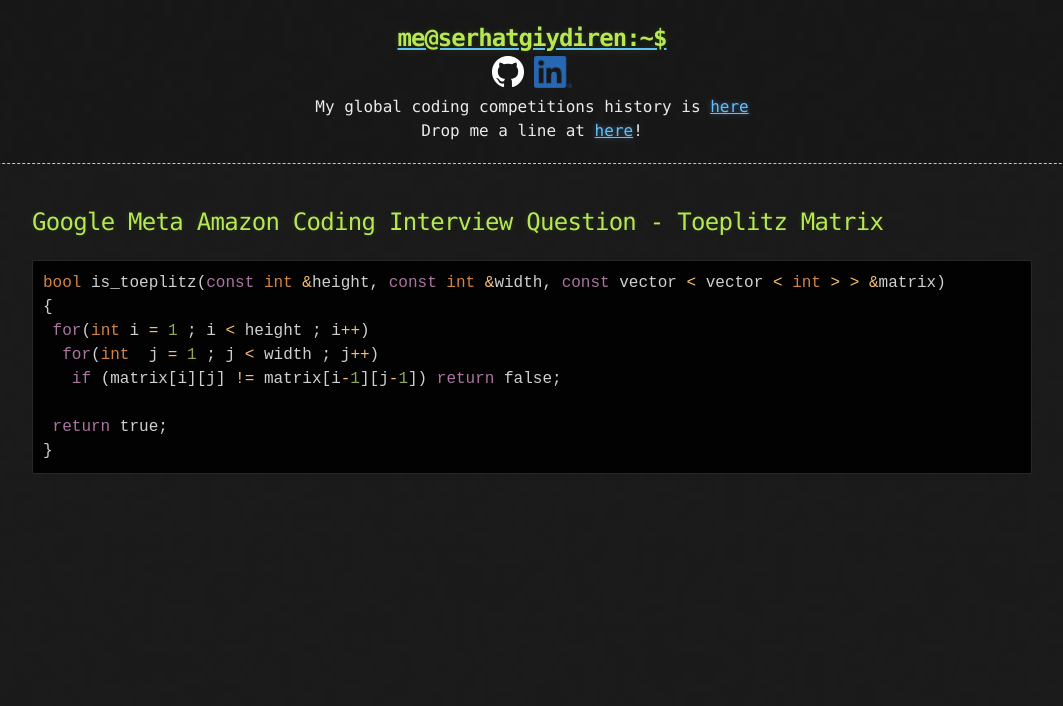
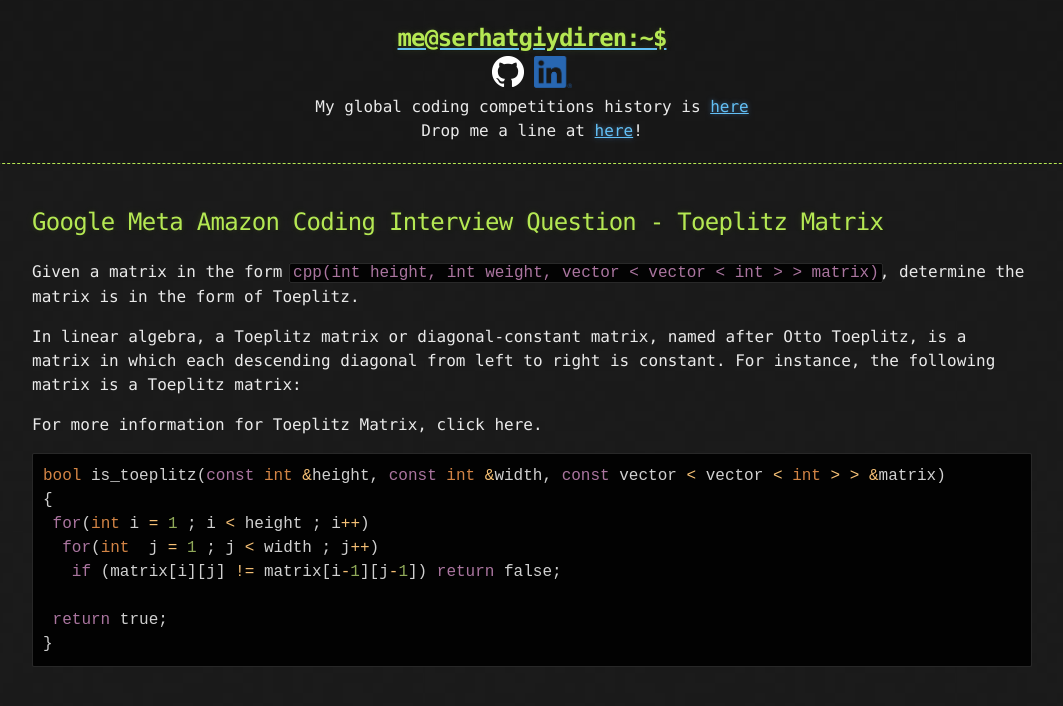
Before and after one commit to goodHunter27/serhatgiydiren.github.io, a Jekyll site: the page built from _posts/2020-01-24-google-meta-amazon-coding-interview-question-toeplitz-matrix.md, in a window 1280 px wide. Shown: the top 706 px of the page, without its empty margins (108-1171 px from the left). Built offline with Jekyll 4.4.1, drawn with Linux system fonts in a browser that asks for light colours.

Commit message:
Update 2020-01-24-google-meta-amazon-coding-interview-question-toeplitz-matrix.md

````diff
--- a/_posts/2020-01-24-google-meta-amazon-coding-interview-question-toeplitz-matrix.md
+++ b/_posts/2020-01-24-google-meta-amazon-coding-interview-question-toeplitz-matrix.md
@@ -2,6 +2,12 @@
 title: Google Meta Amazon Coding Interview Question - Toeplitz Matrix
 published: true
 ---
+
+Given a matrix in the form ```cpp(int height, int weight, vector < vector < int > > matrix)```, determine the matrix is in the form of Toeplitz.
+
+In linear algebra, a Toeplitz matrix or diagonal-constant matrix, named after Otto Toeplitz, is a matrix in which each descending diagonal from left to right is constant. For instance, the following matrix is a Toeplitz matrix:
+
+For more information for Toeplitz Matrix, click here.
 
 ```cpp
 bool is_toeplitz(const int &height, const int &width, const vector < vector < int > > &matrix)
````
